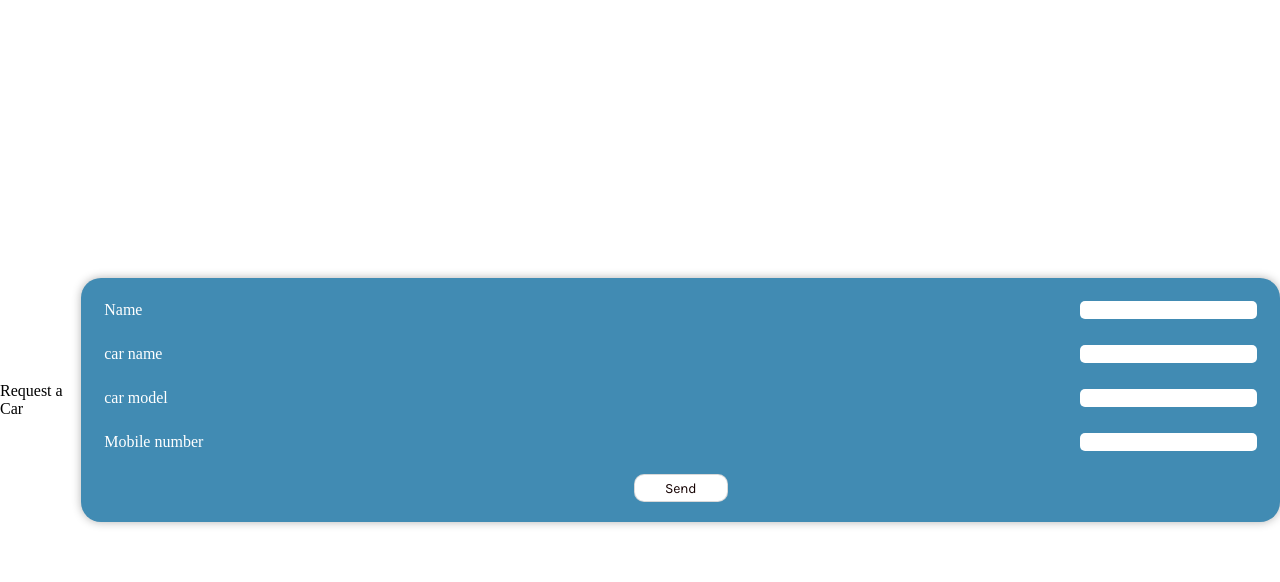
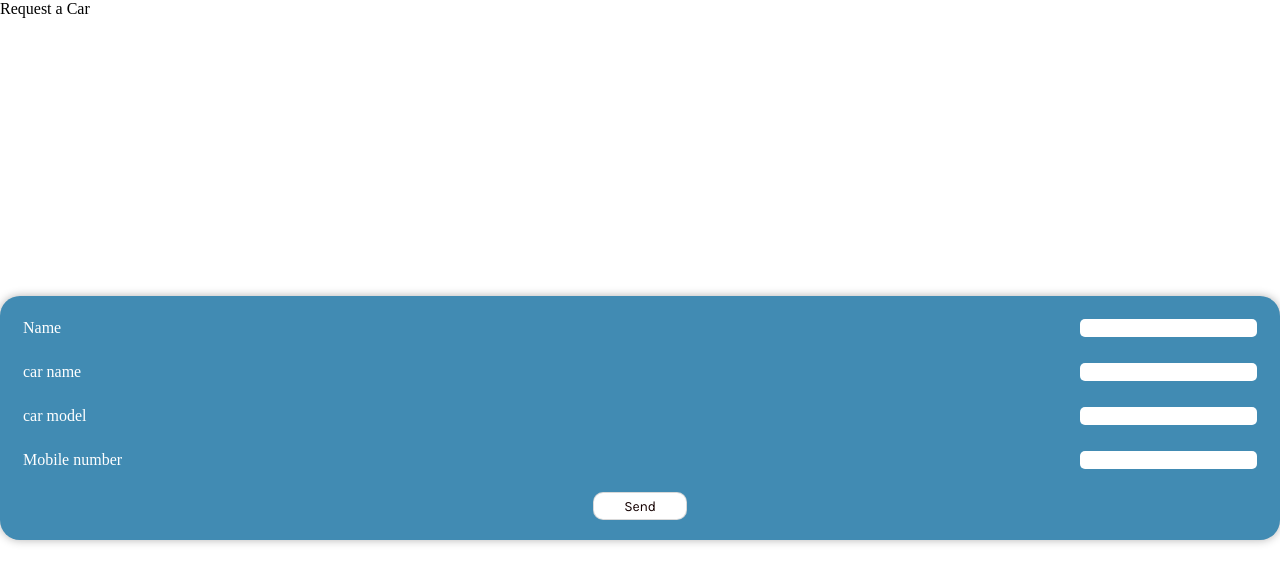
Before and after one commit to Sanjay2729117/car-website, a plain HTML site: page form.html in a window 1280 px wide. Drawn offline with Linux system fonts and the light colour scheme.

Commit message:
Update form.html

```diff
--- a/form.html
+++ b/form.html
@@ -6,12 +6,12 @@
     <title>Request a Car</title>
     <link rel="stylesheet" href="./form.css">
 </head>
-<body>
+<body><div class="h1">
+Request a Car
+</div>
     <div class="center">
 
-    <div class="h1">
-Request a Car
-</div>
+
     <form
   action="https://formspree.io/f/xkndwlen"
   method="POST"
```
